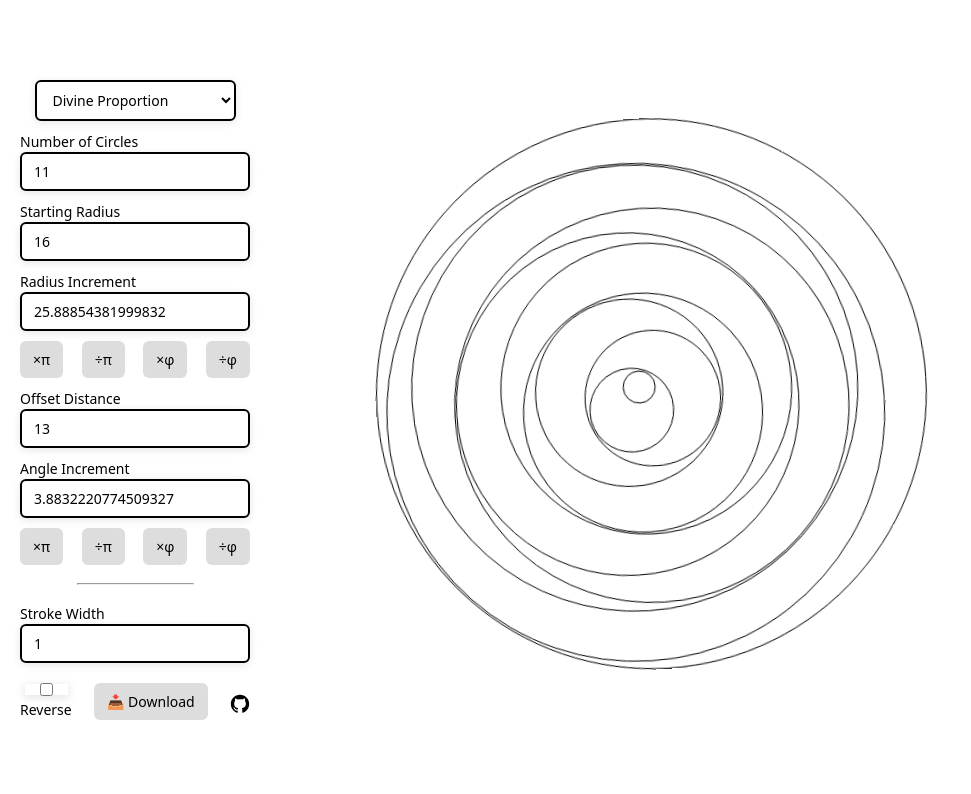
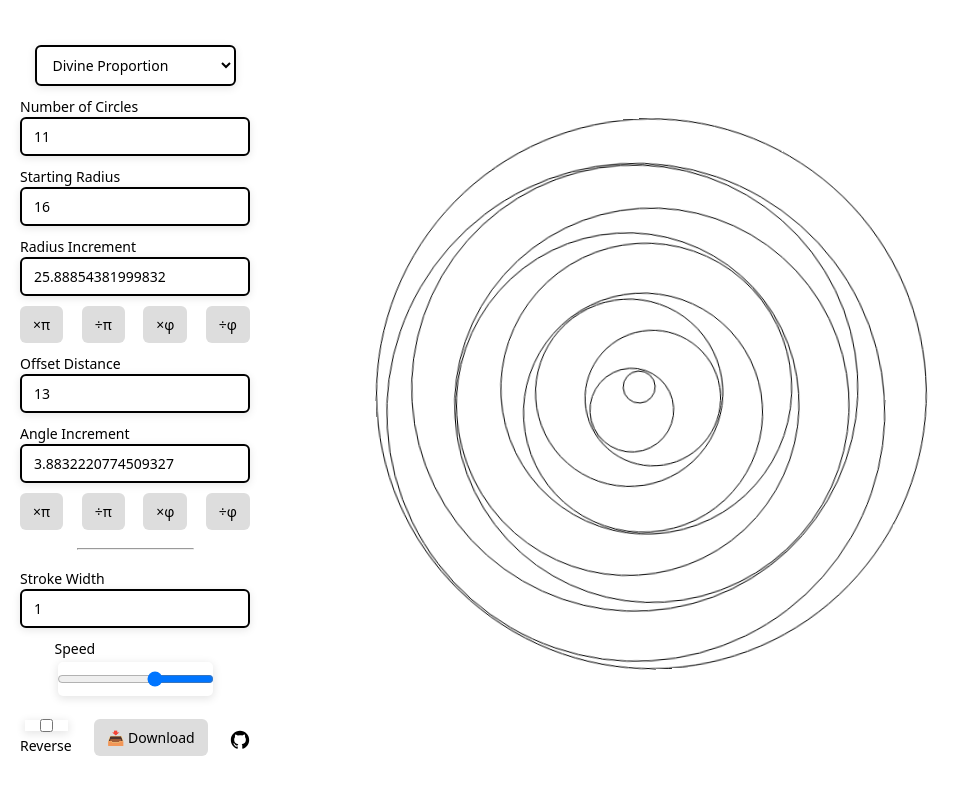
Before and after one commit to josh-frank/rotary-demisphere, a React (Vite) app: page / in a window 1280 px wide. Shown: the top 794 px of the page, without its empty margins (0-971 px from the left). Built offline with nearby package versions, Linux system fonts and the light colour scheme.

Commit message:
adding speed control

```diff
--- a/index.html
+++ b/index.html
@@ -10,8 +10,22 @@
     <div id="root"></div>
     <script type="module" src="/src/main.jsx"></script>
     <script type="module">
+      const messages = [
+        'Rrose Sélavy et moi esquivons les ecchymoses des esquimaux aux mots exquis',
+        'Bains de gros thé pour grains de beauté sans trop de bengué',
+        "L'enfant qui tète est un souffleur de chair chaude et n'aime pas le chou-fleur de serre-chaude",
+        'Si je te donne un sou, me donneras-tu une paire de ciseaux?',
+        "On demande des moustiques domestiques (demi-stock) pour la cure d'azote sur la côte d'Azur",
+        'Inceste ou la passion de famille, à coups trop tirés',
+        'Esquivons les ecchymoses des Esquimaux aux mots exquis',
+        "Avez-vous déjà mis la moelle de l'épée dans le poêle de l'aimée ?",
+        "Parmi nos articles de quincaillerie paresseuse, nous recommandons le robinet qui s'arrête de couler quand on ne l'écoute pas",
+        "L'aspirant habite Javel et moi j'avais l'habite en spirale"
+      ];
+      const message = messages[Math.floor(Math.random() * messages.length)];
+      const style = 'background-color: black; color: white; font-style: italic; text-transform: uppercase; border: 5px solid black; font-size: 18pt;'
       document.addEventListener("DOMContentLoaded", () => {
-        console.log('%c"Rrose Sélavy et moi esquivons les ecchymoses des esquimaux aux mots exquis"', 'color: red; font-size: 50px;');
+        console.log(`%c${message}`, style);
       });
     </script>
   </body>
--- a/src/App.css
+++ b/src/App.css
@@ -17,6 +17,10 @@ select, input {
   font-family: system-ui;
   cursor: pointer;
   box-shadow: 0 2px 8px rgba(0,0,0,0.1);
+}
+
+input[type="range"] {
+  direction: rtl;
 }
 
 button {
@@ -118,12 +122,12 @@ circle {
 
 g {
   animation-name: rotate;
-  animation-duration: 2s;
+  /* animation-duration: 2000ms; */
   animation-iteration-count: infinite;
   animation-timing-function: linear;
   animation-fill-mode: infinite;
   -webkit-animation-name: rotate;
-  -webkit-animation-duration: 2s;
+  /* -webkit-animation-duration: 2000ms; */
   -webkit-animation-iteration-count: infinite;
   -webkit-animation-timing-function: linear;
   -webkit-animation-fill-mode: infinite;
--- a/src/App.jsx
+++ b/src/App.jsx
@@ -168,6 +168,18 @@ function SpiralControls({ currentSpiral, setCurrentSpiral, spiralDisplay, setSpi
         onChange={({target}) => setSpiralDisplay({...spiralDisplay, strokeWidth: parseFloat(target.value)})}
       />
     </label>
+    <label htmlFor="speed">
+      Speed
+      <input
+        type="range"
+        min="100"
+        max="6000"
+        step="any"
+        name="speed"
+        value={spiralDisplay.speed}
+        onChange={({target}) => setSpiralDisplay({...spiralDisplay, speed: parseFloat(target.value)})}
+      />
+    </label>
     <aside>
       <label htmlFor="reverse">
         <input
@@ -210,6 +222,7 @@ function App() {
   const [spiralDisplay, setSpiralDisplay] = useState({
     reverse: false,
     strokeWidth: 1,
+    speed: 2000,
   });
 
   return <>
@@ -231,14 +244,18 @@ function App() {
       version="1.1"
       xmlns="http://www.w3.org/2000/svg"
       xmlnsXlink="http://www.w3.org/1999/xlink"
-
     >
-      <g className={spiralDisplay.reverse ? "reverse" : "forward"}>
+      <g
+        className={spiralDisplay.reverse ? "reverse" : "forward"}
+        style={{
+          animationDuration: `${spiralDisplay.speed}ms`,
+          WebkitAnimationDuration: `${spiralDisplay.speed}ms`
+        }}
+      >
         {generateDemisphere(currentSpiral).map(({cx, cy, r}, index) =>
           <circle key={index} cx={cx} cy={cy} r={r} strokeWidth={spiralDisplay.strokeWidth} />
         )}
       </g>
-
     </svg>
 
   </>;
```
